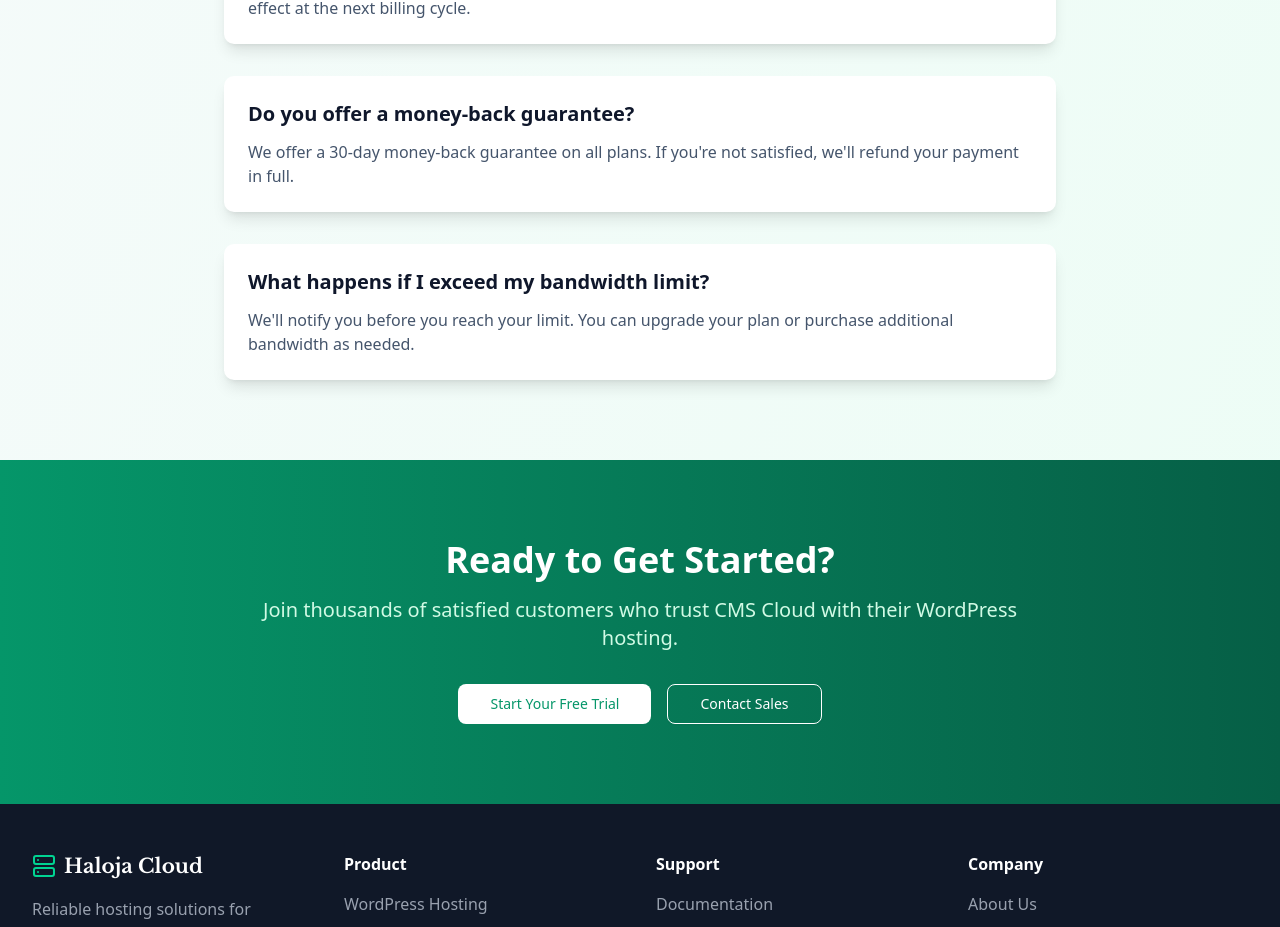
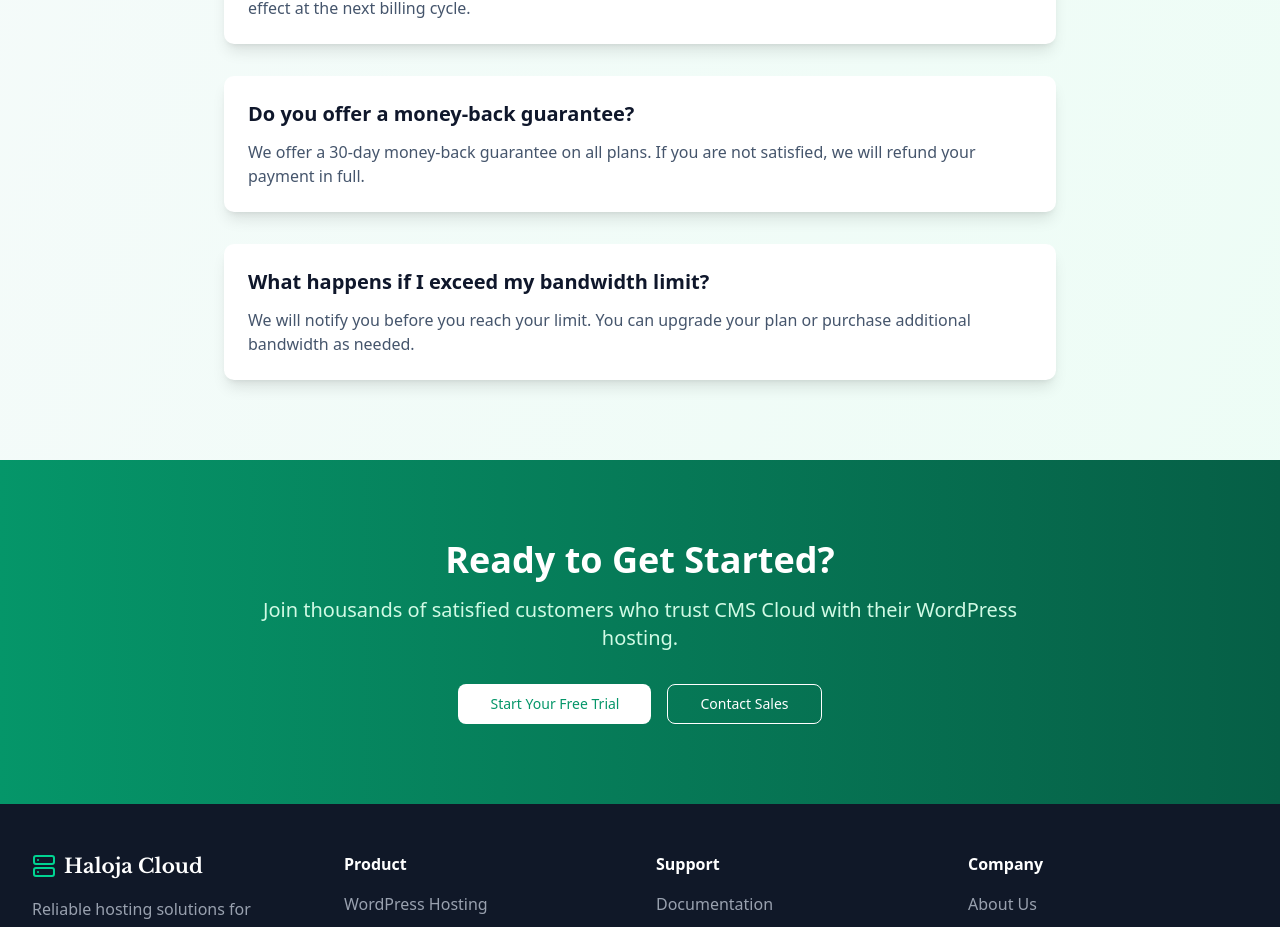
Before and after one commit to YisuM/haloja, a Next.js app: page /pricing in a window 1280 px wide. Shown: the part 2170-3097 px from the top of the page. Built offline with nearby package versions, Linux system fonts and the light colour scheme; no server answers.

Commit message:
fix: lint error with ' characters

```diff
--- a/src/components/main/Pricing.tsx
+++ b/src/components/main/Pricing.tsx
@@ -224,7 +224,7 @@ export default function PricingPage() {
                 Do you offer a money-back guarantee?
               </h3>
               <p className="text-slate-600 dark:text-slate-300">
-                We offer a 30-day money-back guarantee on all plans. If you're not satisfied, we'll refund your payment
+                We offer a 30-day money-back guarantee on all plans. If you are not satisfied, we will refund your payment
                 in full.
               </p>
             </div>
@@ -233,7 +233,7 @@ export default function PricingPage() {
                 What happens if I exceed my bandwidth limit?
               </h3>
               <p className="text-slate-600 dark:text-slate-300">
-                We'll notify you before you reach your limit. You can upgrade your plan or purchase additional bandwidth
+                We will notify you before you reach your limit. You can upgrade your plan or purchase additional bandwidth
                 as needed.
               </p>
             </div>
```
